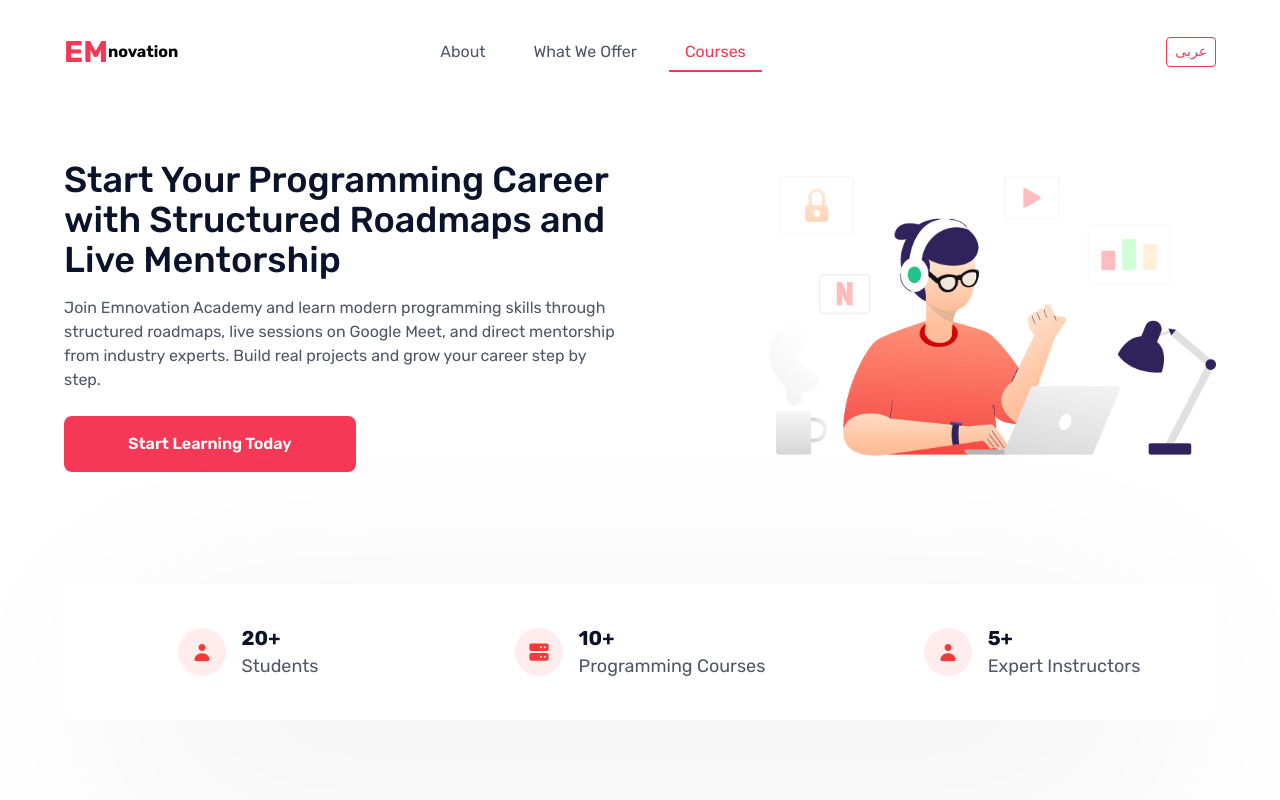
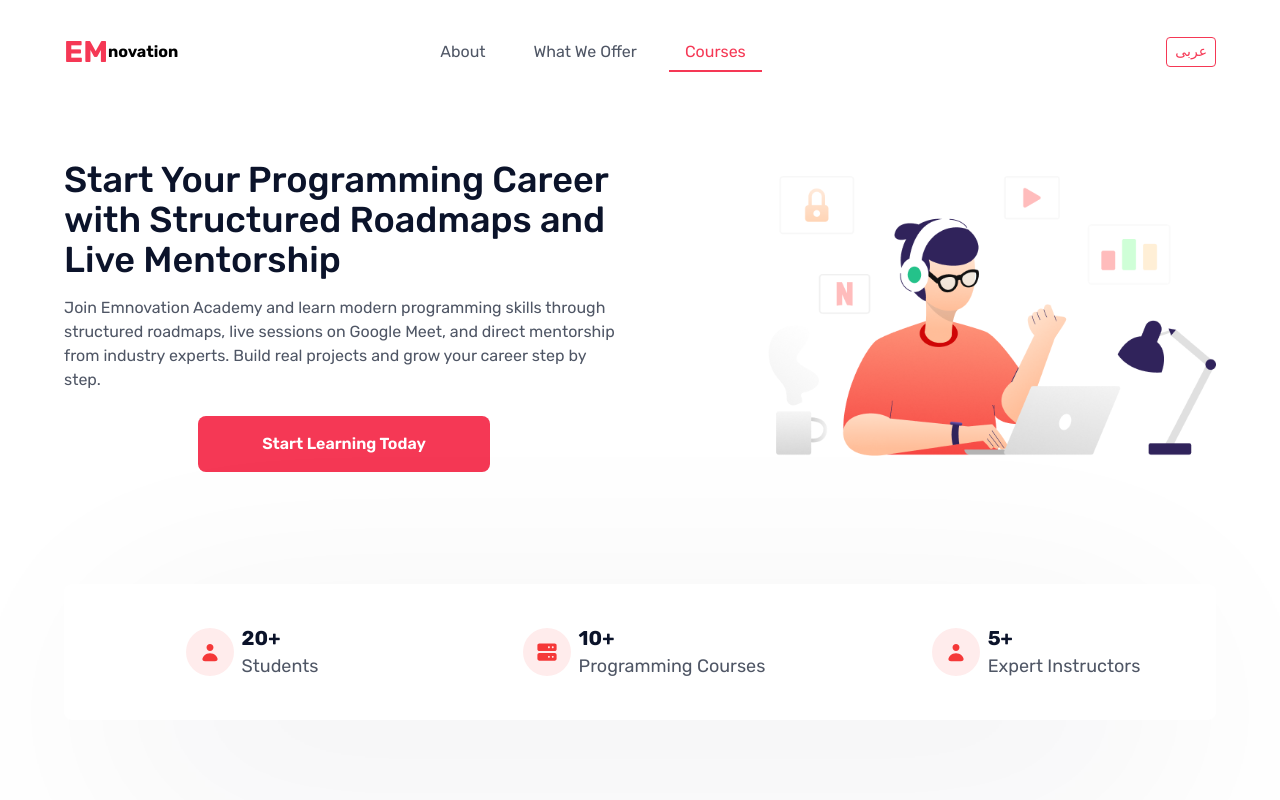
Before and after one commit to Emanmohamedawad/EmnovationSite, a Next.js app: page / in a window 1280 px wide. Shown: the top 800 px of the page. Built offline with nearby package versions, Linux system fonts and the light colour scheme.

Commit message:
All Done

```diff
--- a/components/Hero.js
+++ b/components/Hero.js
@@ -37,7 +37,7 @@ const Hero = ({
       variants={scrollAnimation}
     >
       {/* Left Text */}
-      <div className="flex flex-col justify-center items-start  sm:text-left">
+      <div className="flex flex-col justify-center">
         <h1 className="text-2xl sm:text-3xl lg:text-4xl font-medium text-black-600 leading-snug">
           {t("heroTitle")}
         </h1>
@@ -76,7 +76,7 @@ const Hero = ({
           custom={{ duration: 2 + index }}
           variants={scrollAnimation}
         >
-          <div className="flex items-center justify-center bg-orange-100 w-12 h-12 rounded-full mb-2 sm:mb-0 sm:mr-4">
+          <div className="flex items-center justify-center bg-orange-100 w-12 h-12 rounded-full mb-2 sm:mb-0 mx-2">
             <img src={listUsers.icon} className="h-6 w-6" />
           </div>
           <div className="flex flex-col items-center sm:items-start">
```
